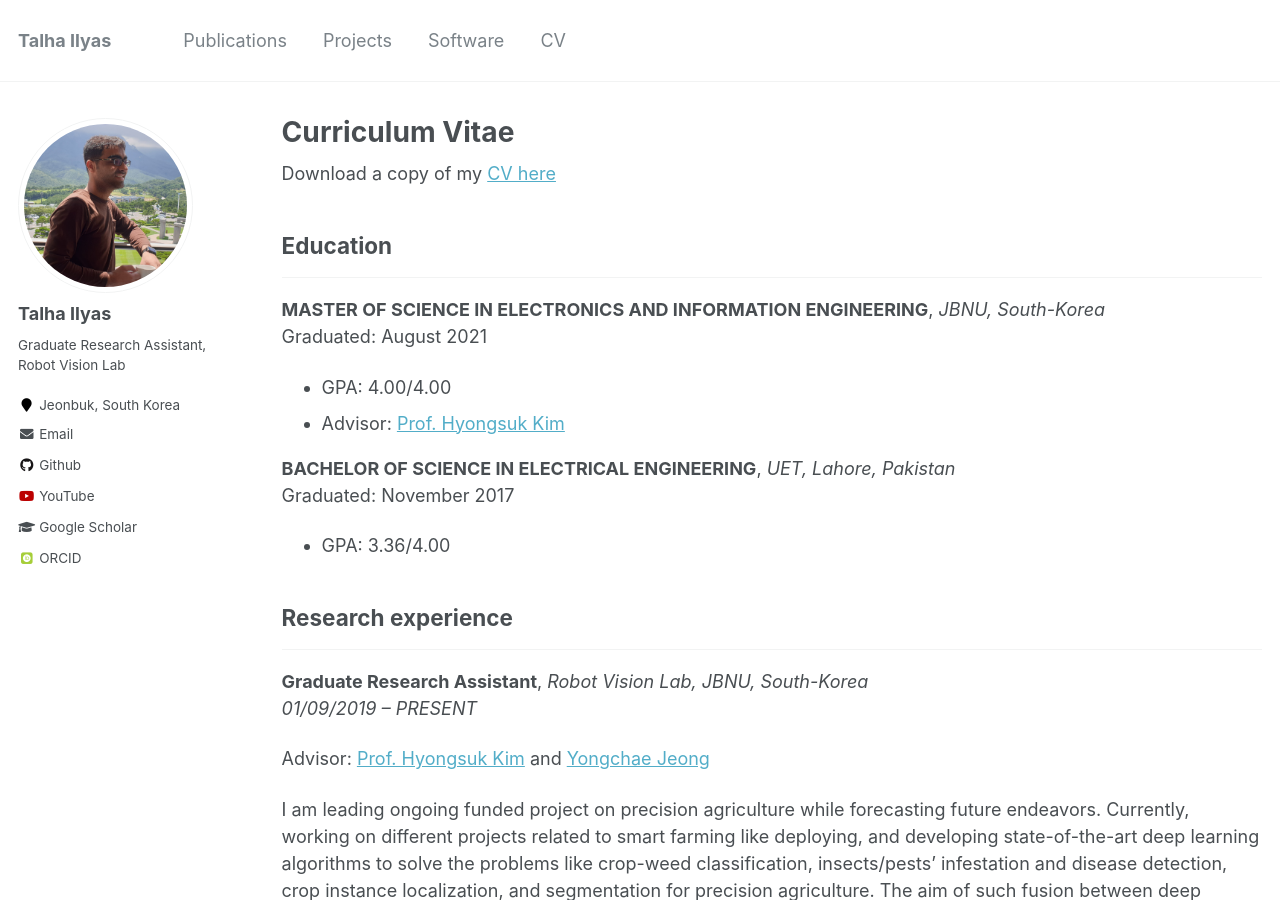
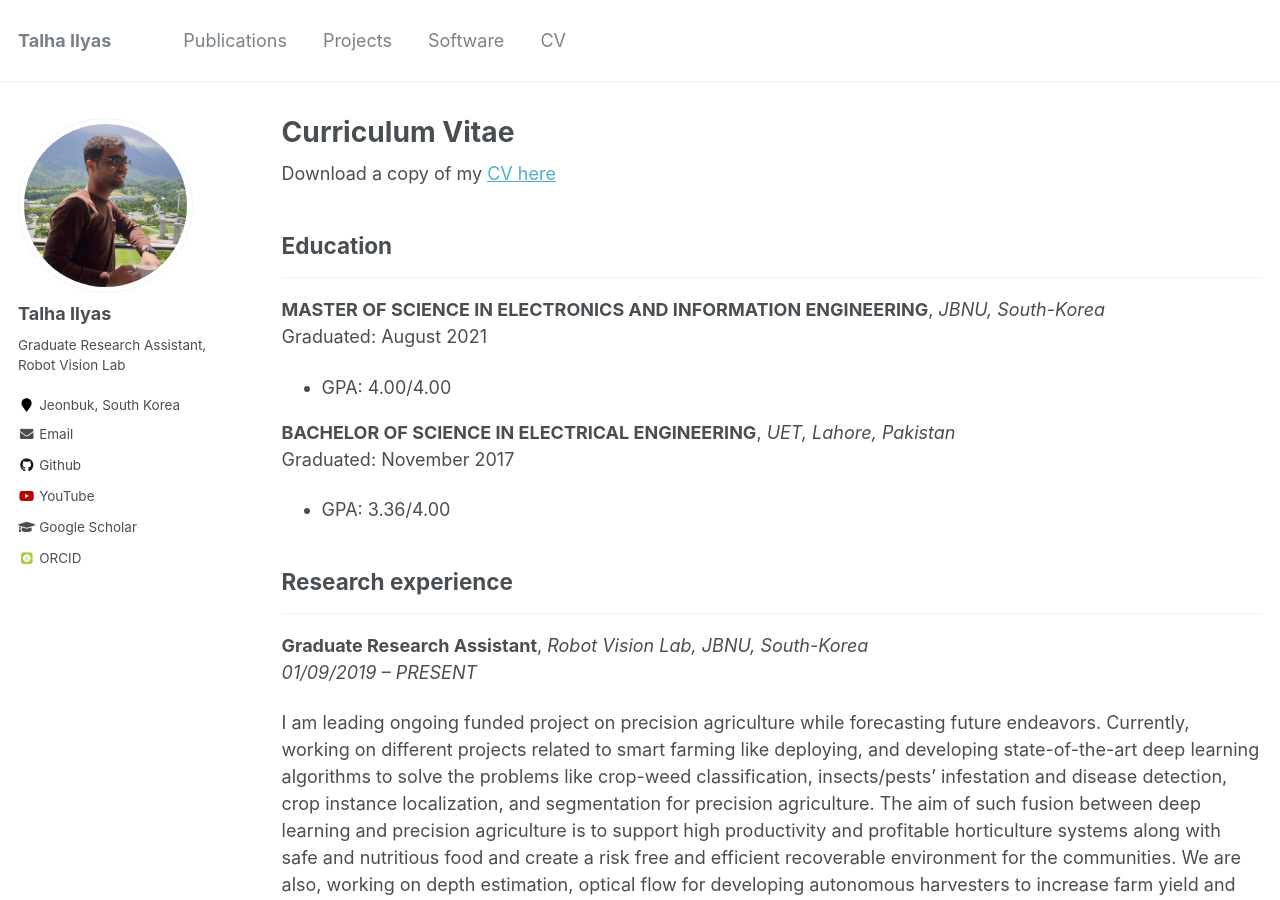
Before and after one commit to Mr-TalhaIlyas/Mr-TalhaIlyas.github.io, a Jekyll site: the page built from _pages/cv.md, in a window 1280 px wide and 900 px high. Built offline with Jekyll 4.4.1, drawn with Linux system fonts in a browser that asks for light colours; some web fonts are replaced.

Commit message:
Update cv.md

```diff
--- a/_pages/cv.md
+++ b/_pages/cv.md
@@ -16,7 +16,6 @@ Download a copy of my [CV here](https://drive.google.com/file/d/1DiKCQETc0MHe9KL
 **MASTER OF SCIENCE IN ELECTRONICS AND INFORMATION ENGINEERING**, *JBNU, South-Korea* <br>
 Graduated: August 2021
 * GPA: 4.00/4.00
-* Advisor: [Prof. Hyongsuk Kim](https://scholar.google.com/citations?user=ywYodqAAAAAJ&hl=en)
 
 **BACHELOR OF SCIENCE IN ELECTRICAL ENGINEERING**, *UET, Lahore, Pakistan* <br>
 Graduated: November 2017
@@ -26,8 +25,6 @@ Graduated: November 2017
 -----------------------
 **Graduate Research Assistant**, *Robot Vision Lab, JBNU, South-Korea* <br>
 *01/09/2019 – PRESENT*
-
-Advisor: [Prof. Hyongsuk Kim](https://scholar.google.com/citations?user=ywYodqAAAAAJ&hl=en) and [Yongchae Jeong](https://scholar.google.com/citations?user=VhkRkVUAAAAJ&hl=ko)
 
 I am leading ongoing funded project on precision agriculture while forecasting future endeavors. Currently, working on different projects related to smart farming like deploying, and developing state-of-the-art deep learning algorithms to solve the problems like crop-weed classification, insects/pests’ infestation and disease detection, crop instance localization, and segmentation for precision agriculture. The aim of such fusion between deep learning and precision agriculture is to support high productivity and profitable horticulture systems along with safe and nutritious food and create a risk free and efficient recoverable environment for the communities.
 We are also, working on depth estimation, optical flow for developing autonomous harvesters to increase farm yield and productivity. I have also done some projects on implementation of ML algorithms on edge devices, autonomous driving systems, 3D object detection, GANs and Stereo Vision.
```
